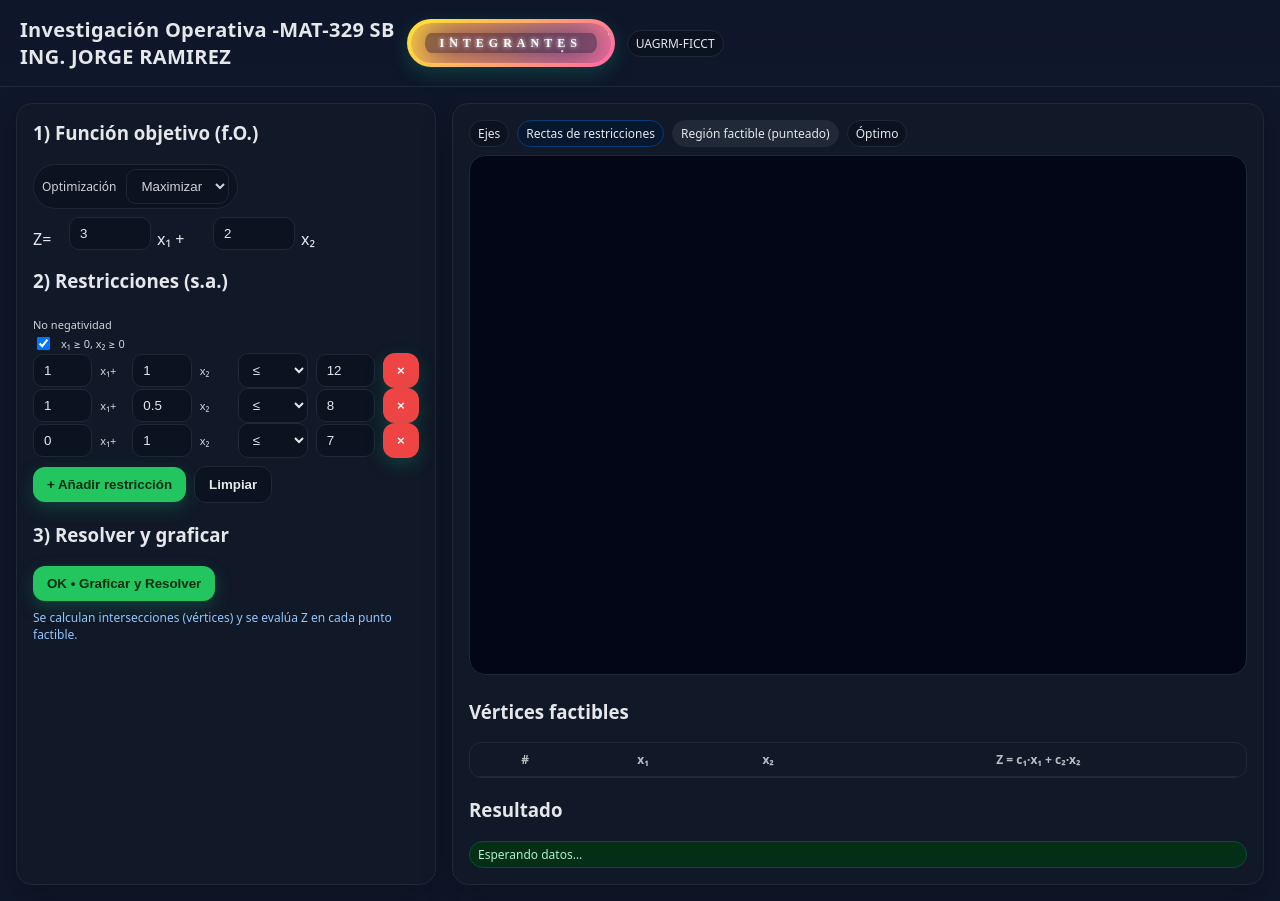
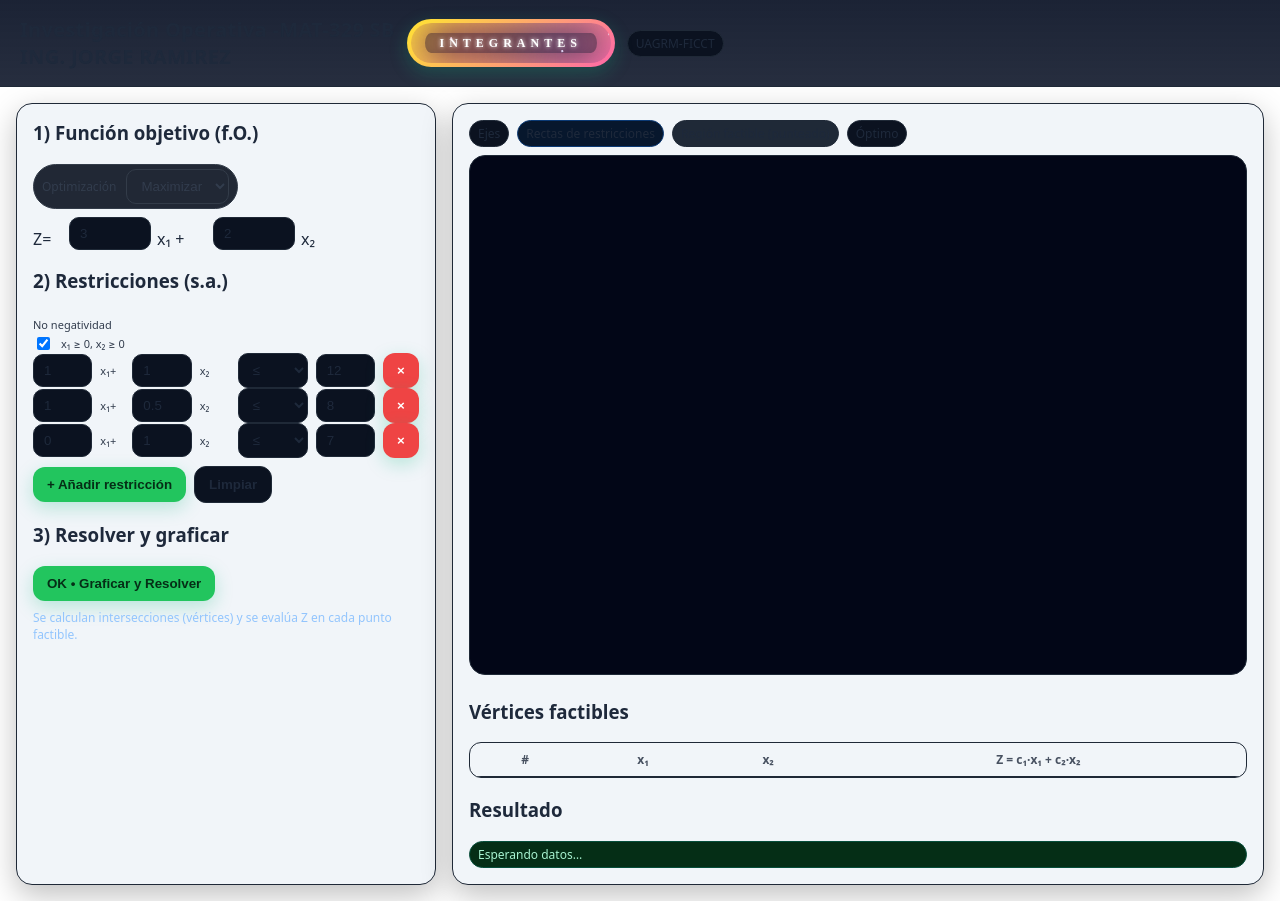
Before and after one commit to carlos7648/graficador-de-IO1, a plain HTML site: page index.html in a window 1280 px wide. Drawn offline with Linux system fonts and the light colour scheme.

Commit message:
Update styles.css

```diff
--- a/styles.css
+++ b/styles.css
@@ -1,13 +1,13 @@
 :root{
-      --bg:#0f172a; /* slate-900 */
-      --panel:#111827; /* gray-900 */
-      --muted:#cbd5e1; /* slate-300 */
-      --text:#e5e7eb; /* gray-200 */
-      --primary:#22c55e; /* emerald-500 */
-      --accent:#60a5fa; /* blue-400 */
-      --warn:#f59e0b; /* amber-500 */
-      --danger:#ef4444; /* red-500 */
-    }
+  --bg:#ffffff;   /* blanco */
+  --panel:#f1f5f9; /* gris muy claro (antes #111827) */
+  --muted:#64748b; /* gris medio para texto secundario */
+  --text:#1e293b;  /* gris muy oscuro (casi negro) */
+  --primary:#22c55e; /* verde principal */
+  --accent:#3b82f6;  /* azul brillante */
+  --warn:#f59e0b;    /* amarillo/ámbar */
+  --danger:#ef4444;  /* rojo */
+   }
     *{box-sizing:border-box}
     body{
       margin:0; background:var(--bg); color:var(--text); font-family:ui-sans-serif,system-ui,-apple-system,Segoe UI,Roboto,Ubuntu,Cantarell,"Noto Sans",sans-serif;
@@ -420,4 +420,5 @@ strong {
         grid-template-columns: 1fr 20px 1fr 30px 60px 1fr 30px !important;
         gap: 4px !important;
       }
+
     }
```
